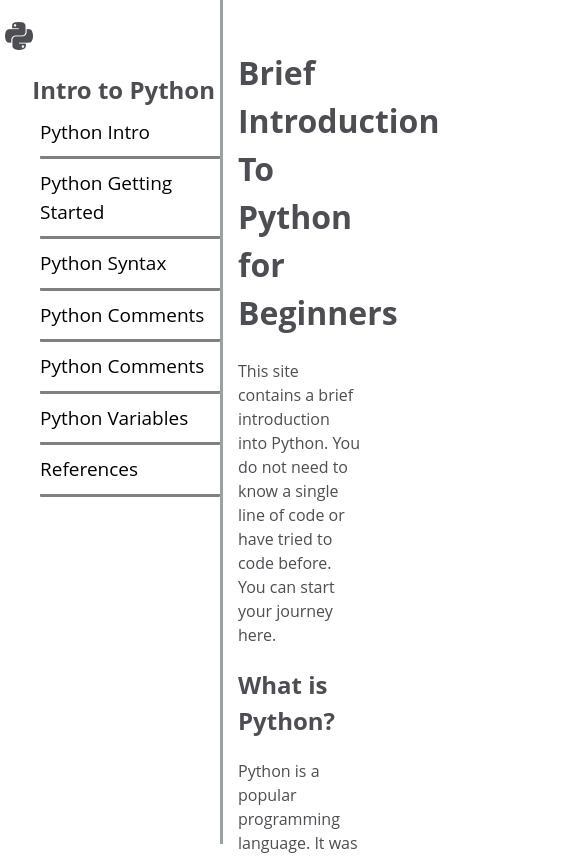
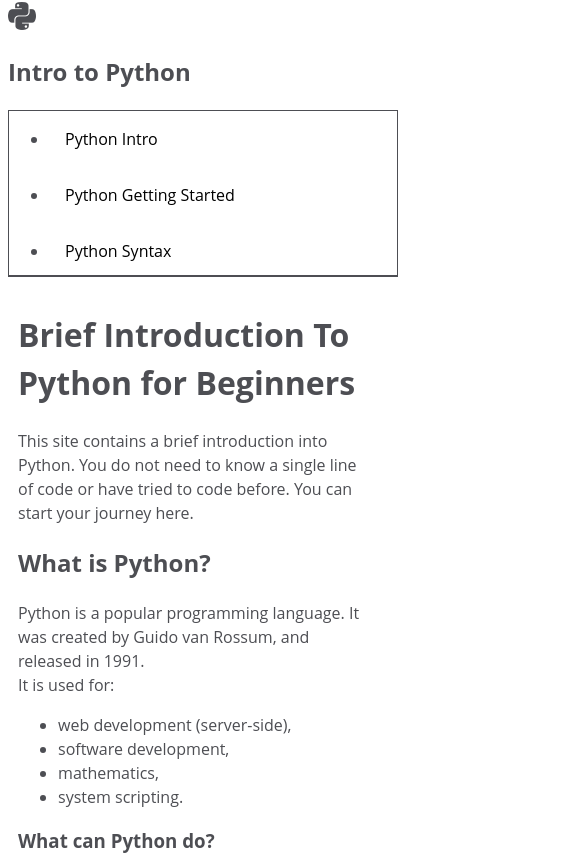
Before and after one commit to josephjcardin/fcc-Technical_Doc_Page, a plain HTML site: page index.html in a window 390 px wide. Shown: the top 858 px of the page, 585 px wide, since content can reach past the window. Drawn offline with Linux system fonts and the light colour scheme.

Commit message:
Completed style navbar and mobile adjustment

```diff
--- a/main.css
+++ b/main.css
@@ -1,5 +1,5 @@
 body {
-    min-width: 29px;
+    min-width: 290px;
     color: #4d4e53;
     background-color: #ffffff;
     font-family: "Open Sans", Arial, sans-serif;
@@ -7,52 +7,96 @@ body {
 }
 
 #navbar {
+    margin: 0;
+    padding: 0;
+    width: 210px;
+    background-color: #f1f1f1;
     position: fixed;
-    min-width: 220px;
-    top: 0px;
-    left: 0px;
-    width: 200px;
     height: 100%;
-    border-right: solid;
-    border-color: rgba(0, 22, 22, 0.4);
+    overflow: auto;
 }
-
-.navdiv i{
-    float: left;
-    margin-top: 20px;
-    padding-left:5px;
-}
-
-.navdiv h1{
-    float:right;
-    margin-bottom: 10px;
-    margin-right: 5px;
-}
-
-nav ul {
-    text-decoration: none;
-    font-size: 19px;
-    display: block;
-}
-
-nav li {
-    width: 100%;
-    list-style: none;
-    padding-top: 10px;
-    padding-bottom: 10px;
-    border-style: solid;
-    border-radius: 1px;
-    border-top: none;
-    border-left: none;
-    border-right:none;
-    border-bottom-color: grey;
 
 }
 
-nav a {
+.grid{
+    display: flex;
+}
+#nav_header .icon {
+    display: flex;
+    align-items: left;
+    justify-content: left;
+    float: left;
+    padding-right: 5px;
+}
+
+#header .title {
+    display: flex;
+    flex-direction: column;
+    justify-content: right;
+    float: right;
+}
+#navbar a {
+    display: block;
+    color: black;
+    padding: 16px;
     text-decoration: none;
-    color: black;
-    cursor: pointer;
+}
+
+.navlinks {
+    padding-top: 50px;
+}
+
+#navbar a:hover:not(.active) {
+    background-color: rgb(4, 127, 241);
+    color: rgb(247, 231, 17);
+}
+
+main {
+    margin-left: 210px;
+    padding: 1px 16px;
+    height: 1000px;
+}
+
+@media only screen and (max-width: 815px) {
+  /* For mobile phones: */
+  #navbar ul {
+    border: 1px solid;
+    height: 207px;
+  }
+
+  #navbar {
+    background-color: white;
+    position: absolute;
+    top: 0;
+    padding: 0;
+    margin: 0;
+    width: 100%;
+    max-height: 275px;
+    border: none;
+    z-index: 1;
+    border-bottom: 2px solid;
+  }
+
+  #main-doc {
+    position: relative;
+    margin-left: 0px;
+    margin-top: 270px;
+  }
+}
+
+@media only screen and (max-width: 400px) {
+  #main-doc {
+    margin-left: -10px;
+  }
+
+  code {
+    margin-left: -20px;
+    width: 100%;
+    padding: 15px;
+    padding-left: 10px;
+    padding-right: 45px;
+    min-width: 233px;
+  }
 }
 
 main {
```
